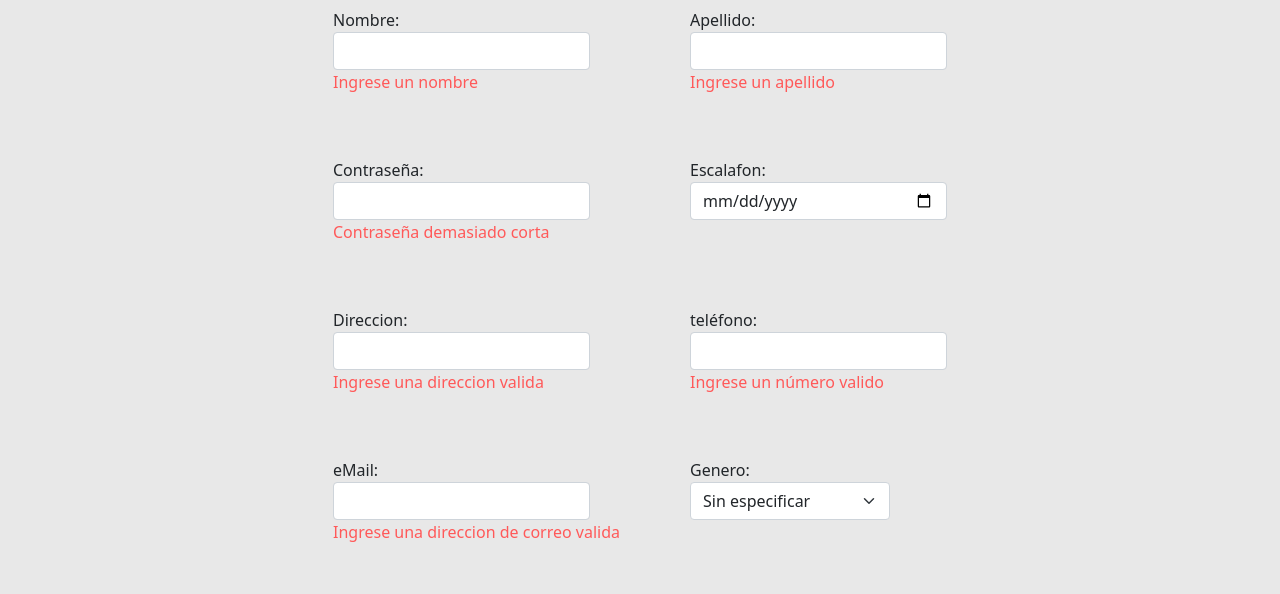
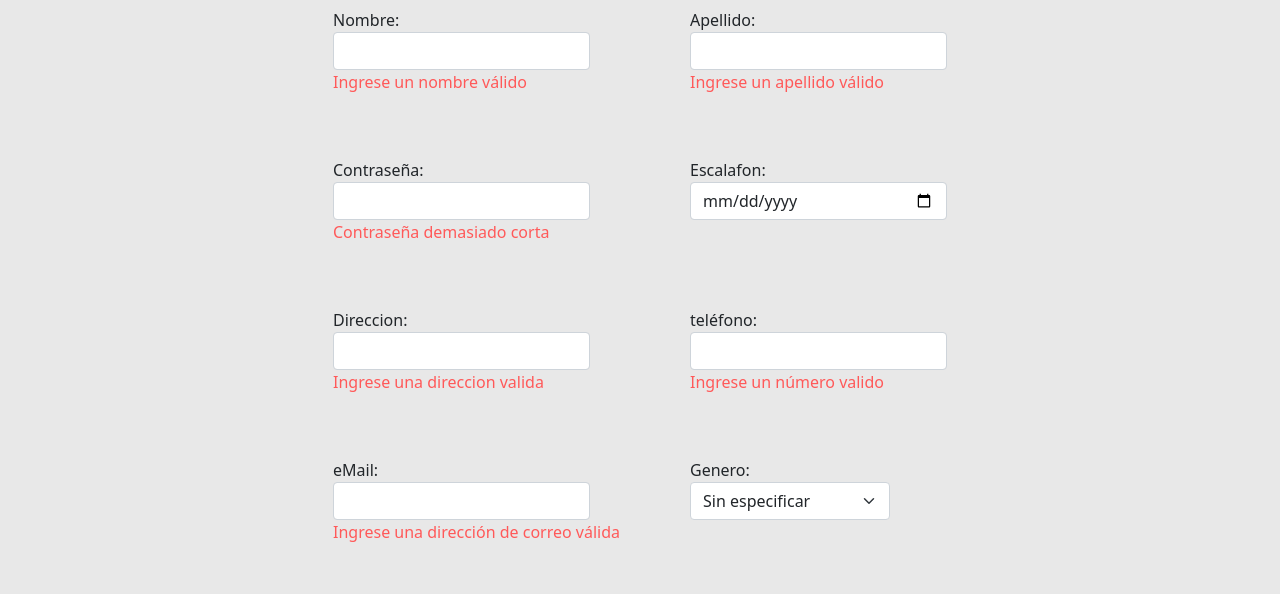
Before and after one commit to PG-HENRY-13/PG-Escuelas, a React (Create React App) app: page /admin/updateuser/1 in a window 1280 px wide. Shown: the part 199-793 px from the top of the page. Built offline with nearby package versions, Linux system fonts and the light colour scheme; no server answers.

Commit message:
[FIX] newaccount/validate - re-do a fix that was lost in a commit

```diff
--- a/src/components/NewAccount/validate.ts
+++ b/src/components/NewAccount/validate.ts
@@ -10,13 +10,13 @@ export default function validate(input: UserForm) {
     )
       error.cuil = "Ingrese un Cuil valido";
   }
+  var namePattern = /^([A-Z]{1}[a-zñáéíóú]+[\s]*)+$/;
   if (input.hasOwnProperty("name")) {
-    let algo = /^[A-Za-z]+$/;
-    if (!/^[A-Za-z]+$/.test(input.name)) error.name = "Ingrese un nombre";
+    if (!namePattern.test(input.name)) error.name = "Ingrese un nombre válido";
   }
   if (input.hasOwnProperty("lastName")) {
-    if (!/^[A-Za-z]+$/.test(input.lastName))
-      error.lastName = "Ingrese un apellido";
+    if (!namePattern.test(input.lastName))
+      error.lastName = "Ingrese un apellido válido";
   }
   if (input.hasOwnProperty("password")) {
     if (input.password.length < 5)
@@ -45,7 +45,7 @@ export default function validate(input: UserForm) {
         input.emailAddress
       )
     )
-      error.emailAddress = "Ingrese una direccion de correo valida";
+      error.emailAddress = "Ingrese una dirección de correo válida";
   }
   return error;
 }
```
